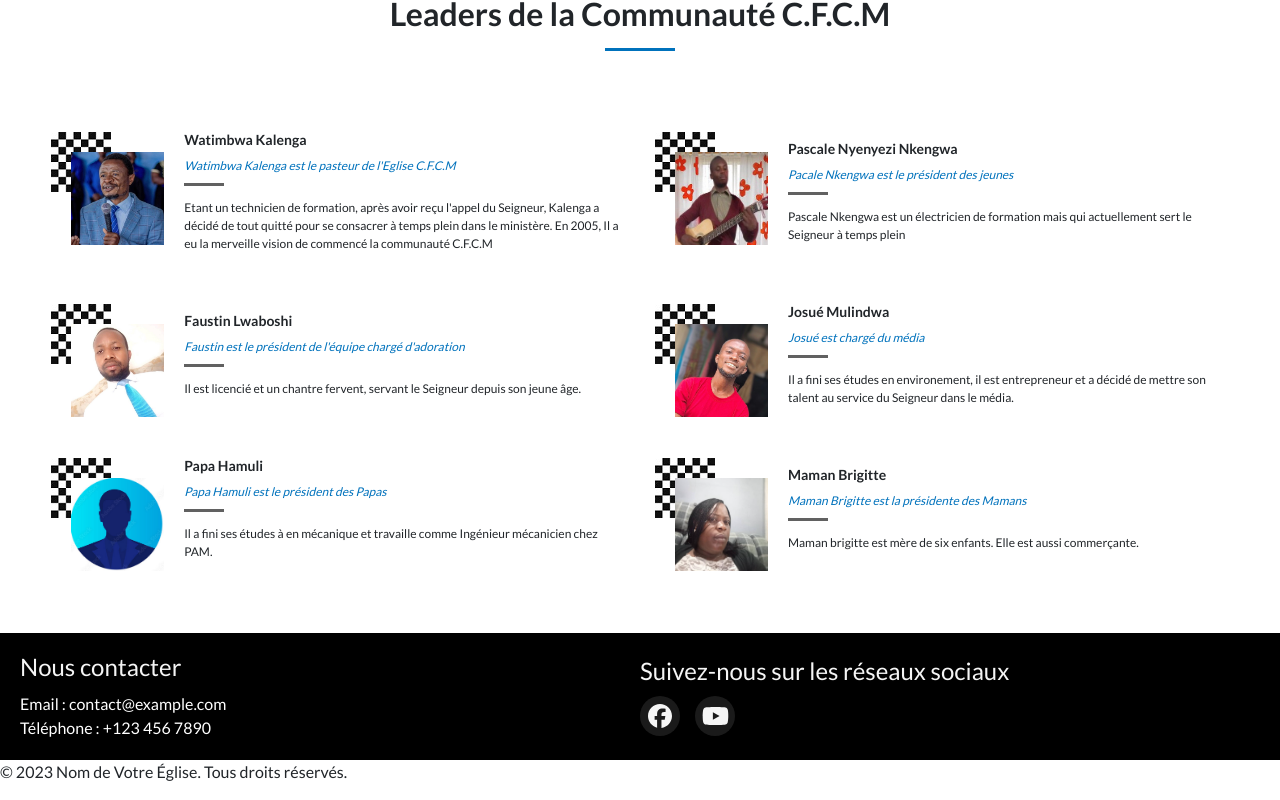
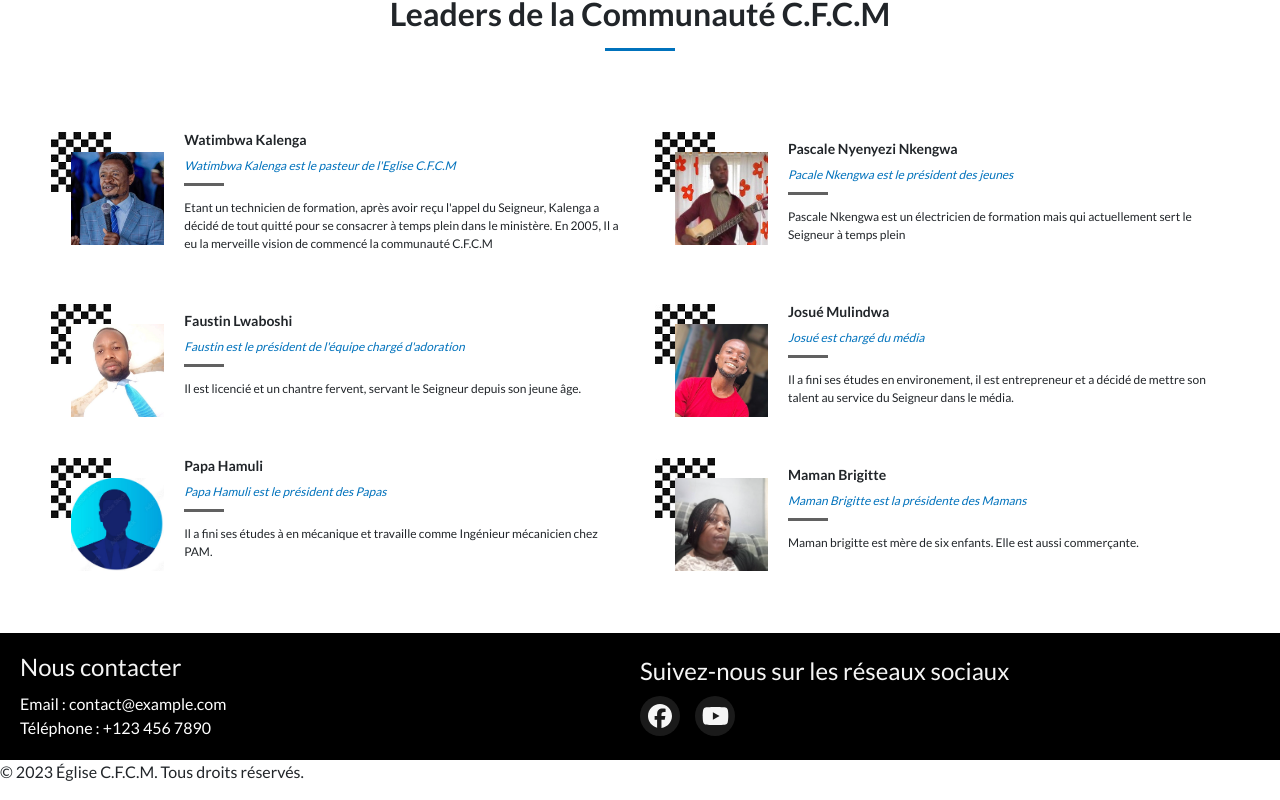
Before and after one commit to Olivier-Kango/cfcm, a React (Create React App) app: page / in a window 1280 px wide. Shown: the part 1529-2329 px from the top of the page. Built offline with nearby package versions, Linux system fonts and the light colour scheme; a web font is replaced by a local one.

Commit message:
Add footer

```diff
--- a/src/components/Footer.jsx
+++ b/src/components/Footer.jsx
@@ -24,7 +24,7 @@ const Footer = () => (
       </div>
     </div>
     <div className="copyright">
-      <p>&copy; 2023 Nom de Votre Église. Tous droits réservés.</p>
+      <p>&copy; 2023 Église C.F.C.M. Tous droits réservés.</p>
     </div>
   </>
 );
--- a/src/styling/Footer.scss
+++ b/src/styling/Footer.scss
@@ -64,3 +64,7 @@
 .contact-info p {
   margin: 0;
 }
+
+.footer-content span {
+  color: #fff;
+}
```
